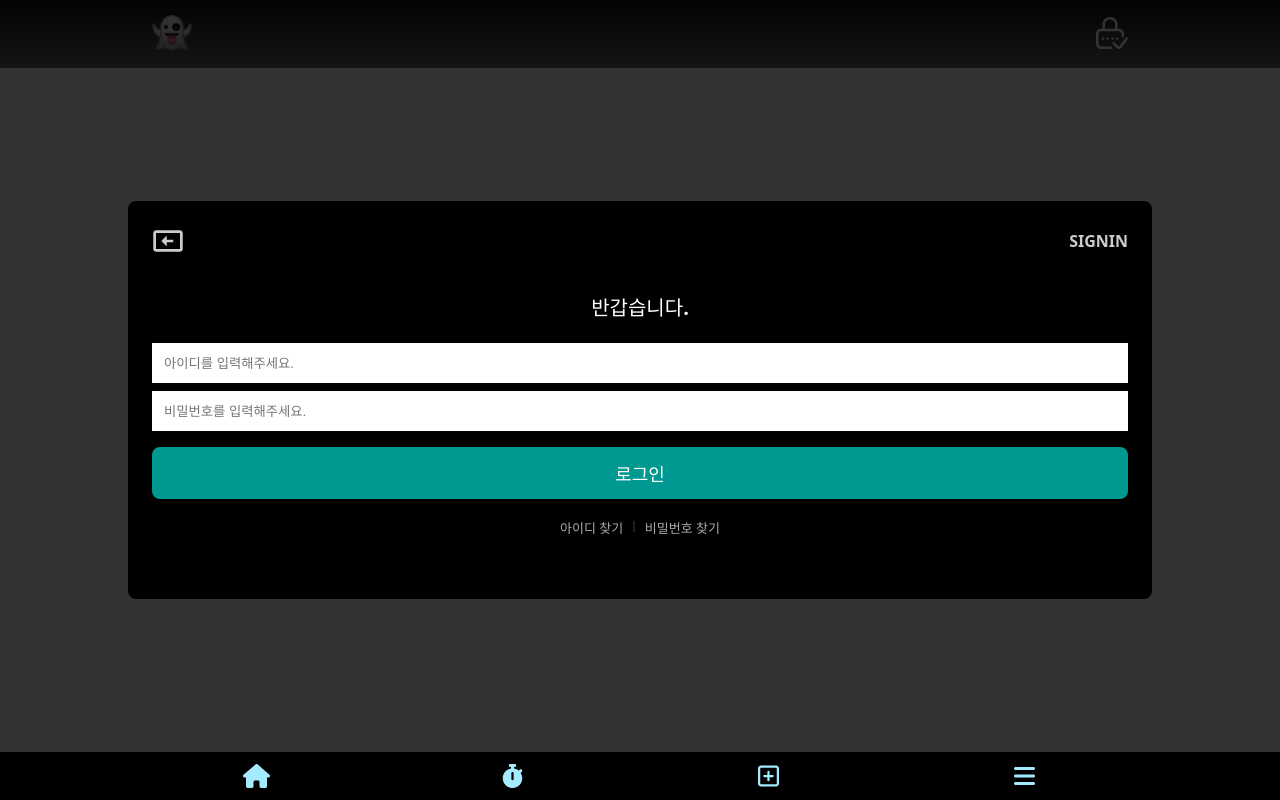
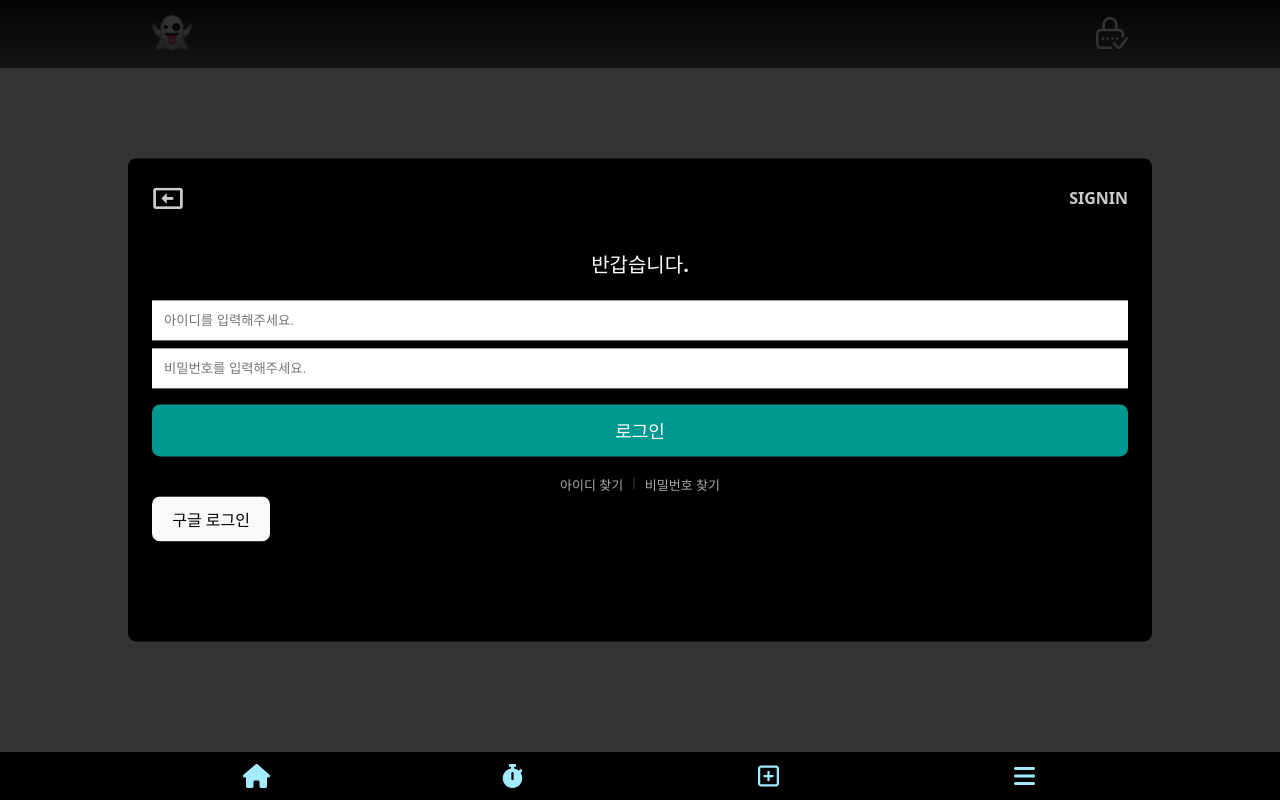
Before and after one commit to QCoQCo/TODOV2, a React (Vite) app in the folder loc/: page /account/u-manage in a window 1280 px wide. Built offline with nearby package versions, Linux system fonts and the light colour scheme; no server answers.

Commit message:
google login

```diff
--- a/loc/package.json
+++ b/loc/package.json
@@ -15,9 +15,11 @@
     "@fortawesome/free-regular-svg-icons": "^6.7.2",
     "@fortawesome/free-solid-svg-icons": "^6.7.2",
     "@fortawesome/react-fontawesome": "^0.2.2",
+    "@react-oauth/google": "^0.12.1",
     "apexcharts": "^4.5.0",
     "axios": "^1.8.1",
     "joi": "^17.13.3",
+    "jwt-decode": "^4.0.0",
     "react": "^19.0.0",
     "react-dom": "^19.0.0",
     "react-router-dom": "^7.2.0"
--- /dev/null
+++ b/loc/src/pages/account/GoogleBtn.jsx
@@ -0,0 +1,31 @@
+import { useNavigate } from "react-router-dom";
+import {GoogleOAuthProvider,GoogleLogin} from "@react-oauth/google"
+import { jwtDecode } from "jwt-decode"
+
+const GoogleBtn=()=>{
+    const navigate=useNavigate();
+    const clientId='467988218008-3gf3fs2honpijsgvs1823c33f6cfnnln.apps.googleusercontent.com';
+    const redirectUrl='http://localhost:5173/account/logincomplete';
+    const toMain=()=>{
+        navigate('/');
+        window.location.reload();
+    }
+    return(
+        <>
+            <GoogleOAuthProvider clientId={clientId}>
+                <GoogleLogin
+                    onSuccess={credentialRes=>{
+                        console.log(jwtDecode(credentialRes.credential));
+                        toMain();
+                    }}
+                    onError={()=>{
+                        console.log('Login Failed');
+                    }}
+                    // redirect_uri={redirectUrl}
+                />
+            </GoogleOAuthProvider>
+        </>
+    )
+}
+
+export default GoogleBtn;
--- a/loc/src/pages/account/Signup.jsx
+++ b/loc/src/pages/account/Signup.jsx
@@ -1,10 +1,12 @@
 import { useState, useRef, useContext } from "react";
 import { Link, useNavigate } from "react-router-dom";
+
 import axios from "axios";
 import { DataContext } from "../../data";
+import GoogleBtn from "./GoogleBtn";
 import './account.css';
 
-const Signup = ({ managerMD, setIdMd, setPwMd, handleClickUserModal }) => {
+const Signup = ({ managerMD, setIdMd, setPwMd, handleClickUserModal, toGoogleLogin }) => {
     const navigate = useNavigate();
     const { login } = useContext(DataContext);
 
@@ -112,6 +114,10 @@ const Signup = ({ managerMD, setIdMd, setPwMd, handleClickUserModal }) => {
                         setPwMd(true);
                     }}>비밀번호 찾기</Link></p>
                 </div>
+                <div className='google-login'>
+                    <button onClick={toGoogleLogin}>구글 로그인</button>
+                    <GoogleBtn/>
+                </div>
             </div>
         </div>
     )
--- a/loc/src/pages/account/UserMng.jsx
+++ b/loc/src/pages/account/UserMng.jsx
@@ -1,13 +1,17 @@
 import { useState, useEffect } from "react";
+import { useGoogleLogin } from "@react-oauth/google";
+import { jwtDecode } from "jwt-decode";
 import Signup from "./SignUp";
 import FindId from "./FindId";
 import FindPw from "./FindPw";
+import { GLogin } from "../googleLogIO";
 import './UserMng.css';
 
 const UserMng = ({ managerMD, handleClickUserModal }) => {
 
     const [idMd, setIdMd] = useState(false);
     const [pwMd, setPwMd] = useState(false);
+    const [googleMd,setGoogleMd] = useState(false);
 
     const toLogin = () => {
         setIdMd(false);
@@ -19,9 +23,39 @@ const UserMng = ({ managerMD, handleClickUserModal }) => {
         setPwMd(temp);
     };
 
+    // const loginSet=useGoogleLogin({
+    //     onSuccess:res=>console.log(jwtDecode(res)),
+    // });
+    const toGoogleLogin=()=>{
+        // setIdMd(false);
+        // setPwMd(false);
+        // handleClickUserModal();
+        // // setGoogleMd(true);
+        const clientId='467988218008-3gf3fs2honpijsgvs1823c33f6cfnnln.apps.googleusercontent.com';
+        const redirectUrl='http://localhost:5173/account/logincomplete';
+        const scope='https://www.googleapis.com/auth/userinfo.email https://www.googleapis.com/auth/userinfo.profile';
+        const responseType='code';
+
+        const AuthUrl=`https://accounts.google.com/o/oauth2/auth?`+
+                `client_id=${clientId}&`+
+                `redirect_uri=${redirectUrl}&`+
+                `scope=${scope}&`+
+                `response_type=${responseType}`;
+
+        window.location.href=AuthUrl;
+
+        // window.location.href=`https://accounts.google.com/o/oauth2/v2/auth?
+        //     client_id=${clientId}
+		//     &redirect_uri=${redirectUrl}
+		//     &response_type=code
+		//     &scope=${scope}`;
+    };
+
+
     useEffect(() => {
         setIdMd(false);
         setPwMd(false);
+        setGoogleMd(false);
     }, []);
     // const handleCloseManager=()=>{
     //     handleClickUserModal();
@@ -36,9 +70,10 @@ const UserMng = ({ managerMD, handleClickUserModal }) => {
                     </div>
                     <h2>SIGNIN</h2>
                 </div>
-                {!idMd && !pwMd && <Signup managerMD={managerMD} setIdMd={setIdMd} setPwMd={setPwMd} handleClickUserModal={handleClickUserModal} />}
-                {idMd && !pwMd && <FindId managerMD={managerMD} setIdMd={setIdMd} setPwMd={setPwMd} />}
-                {!idMd && pwMd && <FindPw managerMD={managerMD} setIdMd={setIdMd} setPwMd={setPwMd} />}
+                {!idMd && !pwMd && !googleMd && <Signup managerMD={managerMD} setIdMd={setIdMd} setPwMd={setPwMd} handleClickUserModal={handleClickUserModal} toGoogleLogin={toGoogleLogin} />}
+                {idMd && !pwMd && !googleMd && <FindId managerMD={managerMD} setIdMd={setIdMd} setPwMd={setPwMd} />}
+                {!idMd && pwMd && !googleMd && <FindPw managerMD={managerMD} setIdMd={setIdMd} setPwMd={setPwMd} />}
+                {!idMd && !pwMd && googleMd && <GLogin managerMD={managerMD} setGoogleMd={setGoogleMd} handleClickUserModal={handleClickUserModal} />}
             </div>
         </div>
     )
--- a/loc/src/pages/account/index.js
+++ b/loc/src/pages/account/index.js
@@ -6,6 +6,7 @@ import Signin from "./SignIn";
 import Signup from "./SignUp";
 import SignupComplete from "./SignUpComplete";
 import SettingPage from "./SettingPage";
+import GoogleBtn from "./GoogleBtn";
 
 
 export{
@@ -15,5 +16,6 @@ export{
     Signin,
     Signup,
     SignupComplete,
-    SettingPage
+    SettingPage,
+    GoogleBtn
 };
--- a/loc/src/pages/googleLogIO/CompletePage.jsx
+++ b/loc/src/pages/googleLogIO/CompletePage.jsx
@@ -1,5 +1,37 @@
-const CompletePage=()=>{
-    return(
+import {jwtDecode} from 'jwt-decode';
+
+const CompletePage = () => {
+    const params = new URLSearchParams(window.location.search);
+    const code = params.get("code");
+    console.log(code);
+    // console.log(jwtDecode(code));
+    // const handleOAuth2Callback = () => {
+    //     const hashParams = new URLSearchParams(window.location.hash.substring(1));
+    //     const accessToken = hashParams.get('access_token');
+    //     console.log(accessToken)
+    //     if (accessToken) {
+    //         fetch('http://localhost:4000/googleLogin', {
+    //             method: 'POST',
+    //             headers: {
+    //                 'Content-Type': 'application/json'
+    //             },
+    //             body: JSON.stringify({ token: accessToken })
+    //         })
+    //             .then(response => response.json())
+    //             .then(data => {
+    //                 if (data.success) {
+    //                     localStorage.setItem('jwt', data.jwt); // JWT 토큰을 로컬 스토리지에 저장
+    //                     this.$router.push('/home');
+    //                 } else {
+    //                     alert('Authentication failed');
+    //                 }
+    //             });
+    //     } else {
+    //         alert('Failed to get access token from URL');
+    //     }
+    // };
+
+    return (
         <div className="CompletePage">
             <div className="CompletePage-inner">
                 <div className="CompletePage-inner-header">
--- a/loc/src/pages/googleLogIO/GLogin.jsx
+++ b/loc/src/pages/googleLogIO/GLogin.jsx
@@ -1,4 +1,36 @@
-const GLogin=()=>{
+import { useEffect } from "react";
+
+const GLogin=({managerMD,setGoogleMd,handleClickUserModal})=>{
+    // const clientId='467988218008-3gf3fs2honpijsgvs1823c33f6cfnnln.apps.googleusercontent.com';
+    // const redirectUri='http://localhost:5173/account/logincomplete';
+    // const scope='https://www.googleapis.com/auth/userinfo.email https://www.googleapis.com/auth/userinfo.profile';
+    // const responseType='token';
+
+
+
+    // const AuthUrl=`https://accounts.google.com/o/oauth2/auth?`+
+    //         `client_id=${clientId}&`+
+    //         `redirect_uri=${redirectUri}&`+
+    //         `scope=${scope}&`+
+    //         `response_type=${responseType}`;
+
+    // new URLSearchParams({
+    //     client_id:clientId,
+    //     redirect_uri:redirectUri,
+    //     scope:scope,
+    //     response_type:responseType,
+    // })
+    // const handleLogin=()=>{
+    //     window.location.href=AuthUrl;
+    // }
+
+    // useEffect(()=>{
+    //     const handleLogin=()=>{
+    //         window.location.href=AuthUrl;
+    //     }
+    //     handleLogin();
+    // },[AuthUrl]);
+
     return(
         <div className="GLogin">
             <div className="GLogin-inner">
--- a/loc/src/routes/AccountRoutes.jsx
+++ b/loc/src/routes/AccountRoutes.jsx
@@ -2,6 +2,7 @@ import { Routes,Route } from "react-router-dom";
 import {
     UserMng,FindId,FindPw,Signin,Signup,SignupComplete
 } from "../pages/account";
+import { CompletePage } from "../pages/googleLogIO";
 
 const AccountRoutes=()=>{
     return(
@@ -12,6 +13,7 @@ const AccountRoutes=()=>{
             <Route path='signin' element={<Signin />} />
             <Route path='signup' element={<Signup />} />
             <Route path='signup-complete' element={<SignupComplete />} />
+            <Route path="logincomplete" element={<CompletePage />} />
         </Routes>
     )
 };
```
Also changed, not shown: 1 other file (tests, documents, lock files or other folders).
